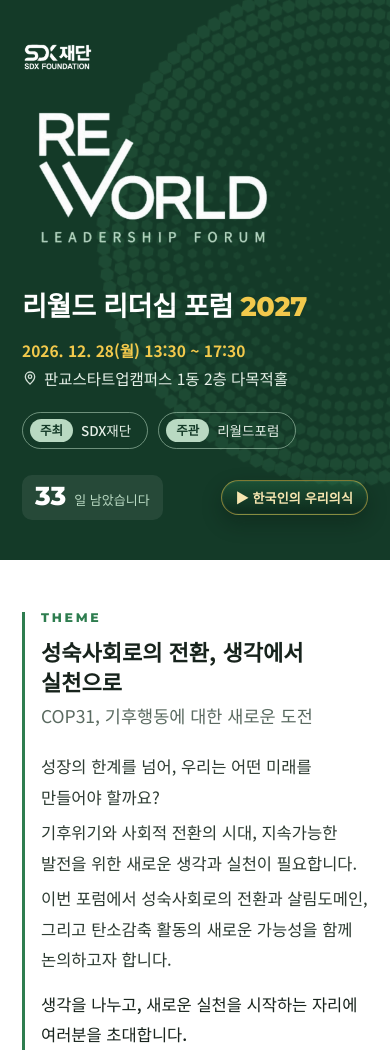
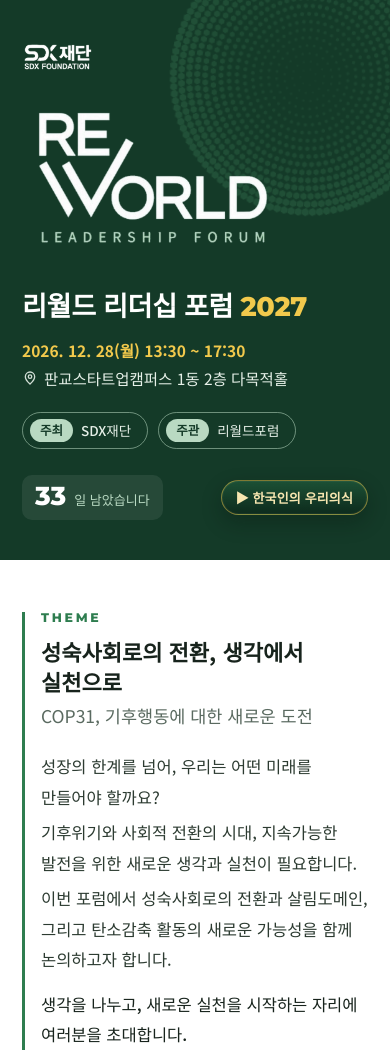
Before and after one commit to foxart99-design/-, a plain HTML site: page reworld-forum-2026.html in a window 390 px wide. Shown: the top 1053 px of the page. Drawn offline with Linux system fonts and the light colour scheme.

Commit message:
Keep the hero pattern in the top corner on phone-sized screens

```diff
--- a/reworld-forum-2026.html
+++ b/reworld-forum-2026.html
@@ -140,7 +140,7 @@ footer a{color:var(--leaf);font:700 15px Montserrat,sans-serif;text-decoration:n
 }
 @media (max-width:520px){
   .hero{padding:42px 0 40px;padding-top:calc(42px + env(safe-area-inset-top,0px))}
-  .hero .hexbg{right:-58%;width:136%;opacity:.32}
+  .hero .hexbg{top:-12%;right:-16%;width:74%;opacity:.45}
   .hero-actions{gap:10px}
   .dday{padding:8px 13px;gap:8px}
   .dday b{font-size:26px}
```
